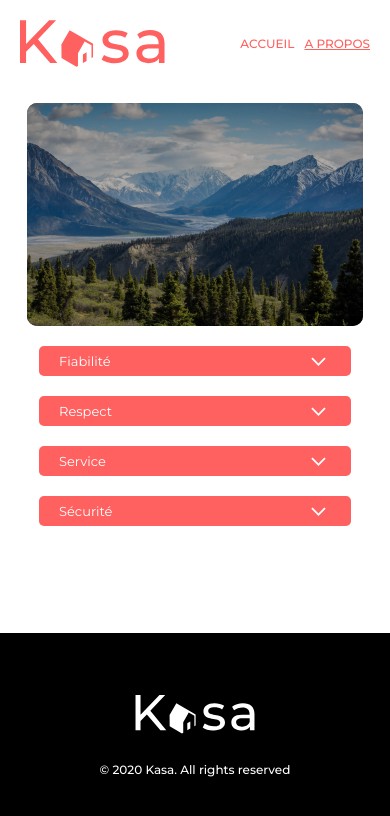
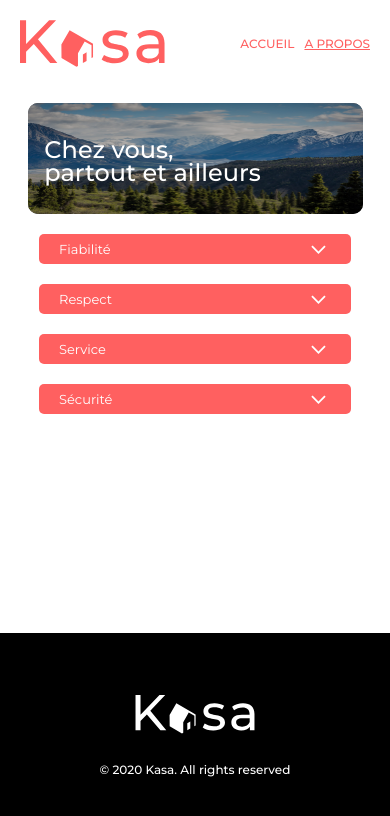
Before and after one commit to Solyahne/kasa, a React (Create React App) app: page /about in a window 390 px wide. Shown: the top 816 px of the page. Built offline with nearby package versions, Linux system fonts and the light colour scheme.

Commit message:
Refactorisation component banner

```diff
--- a/src/components/banner.css
+++ b/src/components/banner.css
@@ -13,12 +13,16 @@
     margin-top: 66px;
 }
 
-.banneroverlay p {
+.classtext {
     color: white;
     font-size: 48px;
     position: relative;
     bottom: 80%;
     text-align: center;
+}
+
+.notext {
+    display: none;
 }
 
 .breakpointmobile {
@@ -35,7 +39,7 @@
         max-width: 85%;
     }
 
-    .banneroverlay p {
+    .classtext {
         font-size: 32px;
     }
 }
@@ -67,7 +71,7 @@
         height: 223px;
     }
 
-    .banneroverlay p {
+    .classtext {
         font-size: 24px;
         text-align: start;
         left: 5%;
--- /dev/null
+++ b/src/components/banner.tsx
@@ -0,0 +1,18 @@
+import './banner.css';
+
+interface BannerElements {
+    banner: string
+    bannermobile: string
+    banneralt: string
+    classtext: string
+}
+
+export default function BannerHome({banner, bannermobile, banneralt, classtext}: BannerElements): JSX.Element {
+    return (
+        <div className='banneroverlay'>
+            <img src={banner} alt={banneralt} className='bannerimg'/>
+            <img src={bannermobile} alt={banneralt} className='bannermobile'/>
+            <p className={classtext}>Chez vous,<br className='breakpointmobile'></br> partout et ailleurs</p>
+        </div>
+    )
+}
--- a/src/components/bannerabout.tsx
+++ /dev/null
@@ -1,12 +0,0 @@
-import Banner from '../assets/aboutbanner.jpg';
-import BannerMobile from '../assets/aboutbannermobile.jpg'
-import './banner.css';
-
-export default function BannerAbout(): JSX.Element {
-    return (
-        <div className='banneroverlay overlayabout' >
-            <img src={Banner} alt="Un paysage montagneux" className='bannerimg'/>
-            <img src={BannerMobile} alt="Un paysage montagneux" className='bannermobile'/>
-        </div>
-    )
-}
--- a/src/components/bannerhome.tsx
+++ /dev/null
@@ -1,13 +0,0 @@
-import Banner from '../assets/homebanner.jpg';
-import BannerMobile from '../assets/homebannermobile.jpg'
-import './banner.css';
-
-export default function BannerHome(): JSX.Element {
-    return (
-        <div className='banneroverlay'>
-            <img src={Banner} alt="Paysage rocheux au bord de mer" className='bannerimg'/>
-            <img src={BannerMobile} alt="Paysage rocheux au bord de mer" className='bannermobile'/>
-            <p>Chez vous,<br className='breakpointmobile'></br> partout et ailleurs</p>
-        </div>
-    )
-}
--- a/src/pages/about/about.tsx
+++ b/src/pages/about/about.tsx
@@ -1,5 +1,7 @@
 import CollapseAbout from "../../components/collapse";
-import BannerAbout from "../../components/bannerabout";
+import Banner from '../../components/banner';
+import bannerimg from '../../assets/aboutbanner.jpg';
+import bannermobile from '../../assets/aboutbannermobile.jpg';
 import './about.css';
 
 //Contenu des composants de la page A propos
@@ -26,7 +28,11 @@ const aboutContent = [
 export default function About(): JSX.Element {
   return (
     <main className="aboutmain">
-      <BannerAbout />
+      <Banner
+      banner={bannerimg}
+      banneralt='Un paysage montagneux'
+      bannermobile={bannermobile}
+      classtext='classtext' />
       {aboutContent.map((aboutelement, index) => (
         <CollapseAbout
           key={index}
--- a/src/pages/home/home.tsx
+++ b/src/pages/home/home.tsx
@@ -1,11 +1,18 @@
-import BannerHome from '../../components/bannerhome';
+import Banner from '../../components/banner';
 import CardList from '../../components/cardlist';
+import bannerimg from '../../assets/homebanner.jpg';
+import bannermobile from '../../assets/homebannermobile.jpg';
 import './home.css';
 
 export default function Home(): JSX.Element {
   return (
     <main>
-      <BannerHome />
+      <Banner
+        banner={bannerimg}
+        bannermobile={bannermobile}
+        banneralt='Paysage rocheux au bord de mer'
+        classtext='notext'
+      />
       <CardList />
     </main>
   );
```
